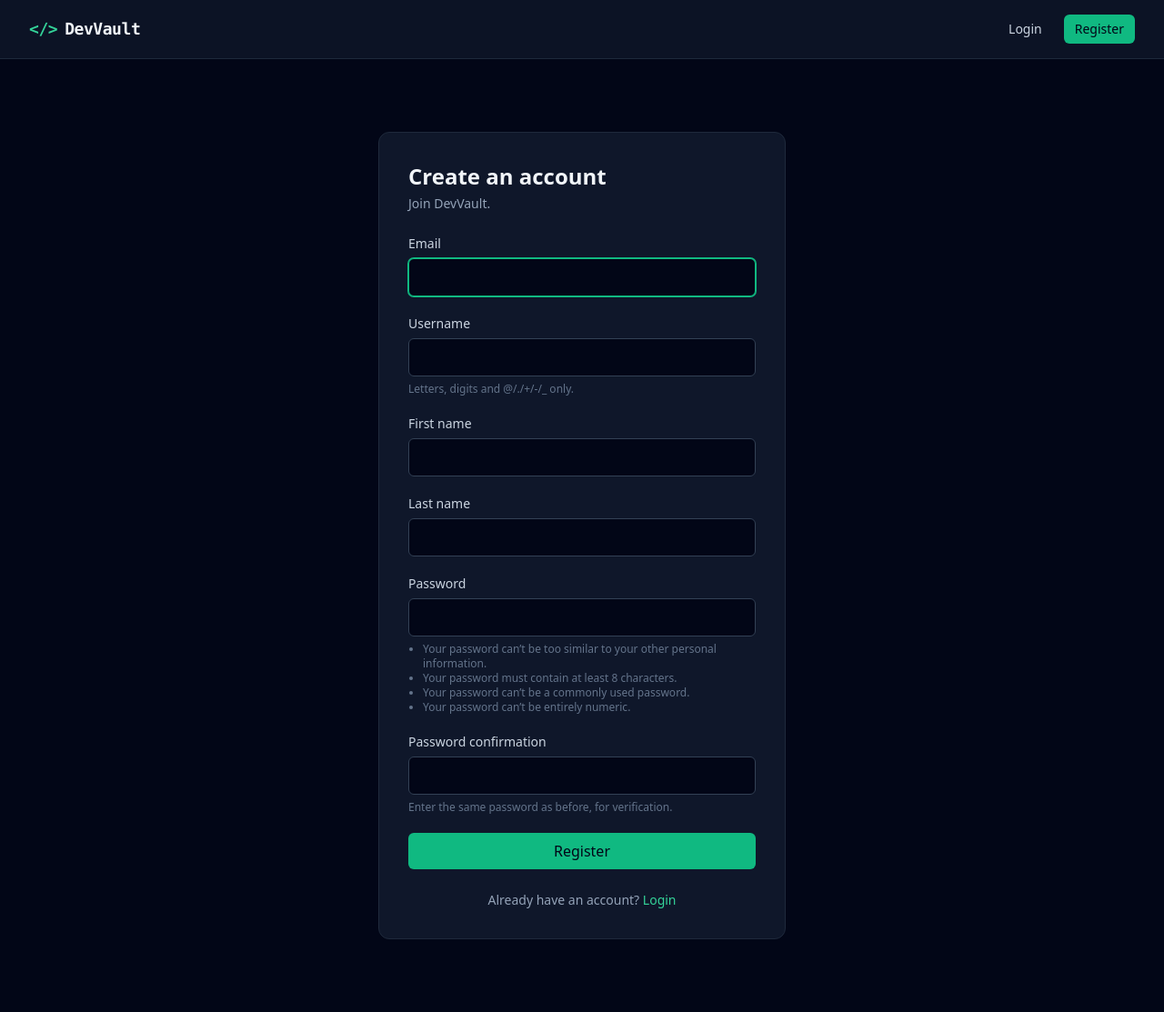
After one commit to ahmadhelo22/DevVault, a Django app: page /accounts/register/ in a window 1280 px wide. The commit adds this page. Shown: the whole page at 91% size. Run offline with Django 5.2, Linux system fonts and the light colour scheme; some libraries are stand-ins or nearby versions.

Commit message:
Add authentication flow and home page
- Add RegisterForm for CustomUser (email, username, first/last name)
- Add register view and login/logout/register URLs in accounts
- Add home view and URL in vault
- Add login, register and home templates
- Add shared form_fields partial for styled form rendering
- Link navbar in base.html to real URLs; logout is now a POST form with CSRF
- Set LOGIN_URL, LOGIN_REDIRECT_URL and LOGOUT_REDIRECT_URL in settings

```diff
--- /dev/null
+++ b/accounts/forms.py
@@ -0,0 +1,9 @@
+from django.contrib.auth.forms import UserCreationForm
+
+from .models import CustomUser
+
+
+class RegisterForm(UserCreationForm):
+    class Meta:
+        model = CustomUser
+        fields = ("email", "username", "first_name", "last_name")
--- /dev/null
+++ b/accounts/templates/accounts/register.html
@@ -0,0 +1,26 @@
+{% extends "base.html" %}
+
+{% block title %}Register · DevVault{% endblock %}
+
+{% block content %}
+    <div class="mx-auto max-w-md py-12">
+        <div class="rounded-xl border border-slate-800 bg-slate-900 p-8">
+            <h1 class="text-2xl font-bold text-slate-100">Create an account</h1>
+            <p class="mt-1 text-sm text-slate-400">Join DevVault.</p>
+
+            <form method="post" class="mt-6 space-y-5">
+                {% csrf_token %}
+                {% include "partials/form_fields.html" %}
+                <button type="submit"
+                        class="w-full rounded-md bg-emerald-500 px-4 py-2 font-medium text-slate-950 transition hover:bg-emerald-400">
+                    Register
+                </button>
+            </form>
+
+            <p class="mt-6 text-center text-sm text-slate-400">
+                Already have an account?
+                <a href="{% url 'accounts:login' %}" class="font-medium text-emerald-400 hover:text-emerald-300">Login</a>
+            </p>
+        </div>
+    </div>
+{% endblock %}
--- a/accounts/urls.py
+++ b/accounts/urls.py
@@ -1,5 +1,19 @@
+from django.contrib.auth import views as auth_views
 from django.urls import path
+
+from . import views
 
 app_name = "accounts"
 
-urlpatterns = []
+urlpatterns = [
+    path(
+        "login/",
+        auth_views.LoginView.as_view(
+            template_name="accounts/login.html",
+            redirect_authenticated_user=True,
+        ),
+        name="login",
+    ),
+    path("logout/", auth_views.LogoutView.as_view(), name="logout"),
+    path("register/", views.register, name="register"),
+]
--- a/accounts/views.py
+++ b/accounts/views.py
@@ -1,3 +1,20 @@
-from django.shortcuts import render
+from django.contrib.auth import login
+from django.shortcuts import redirect, render
 
-# Create your views here.
+from .forms import RegisterForm
+
+
+def register(request):
+    if request.user.is_authenticated:
+        return redirect("vault:home")
+
+    if request.method == "POST":
+        form = RegisterForm(request.POST)
+        if form.is_valid():
+            user = form.save()
+            login(request, user)
+            return redirect("vault:home")
+    else:
+        form = RegisterForm()
+
+    return render(request, "accounts/register.html", {"form": form})
--- a/config/settings.py
+++ b/config/settings.py
@@ -130,3 +130,7 @@ MAILERS = {
 
 
 AUTH_USER_MODEL = "accounts.CustomUser"
+
+LOGIN_URL = "accounts:login"
+LOGIN_REDIRECT_URL = "vault:home"
+LOGOUT_REDIRECT_URL = "vault:home"
--- a/templates/base.html
+++ b/templates/base.html
@@ -22,7 +22,7 @@
                 <div class="flex h-16 items-center justify-between">
 
                     <!-- Logo -->
-                    <a href="/" class="flex items-center gap-2 font-mono text-lg font-bold tracking-tight">
+                    <a href="{% url 'vault:home' %}" class="flex items-center gap-2 font-mono text-lg font-bold tracking-tight">
                         <span class="text-emerald-400">&lt;/&gt;</span>
                         <span class="text-slate-100">DevVault</span>
                     </a>
@@ -31,16 +31,19 @@
                     <div class="flex items-center gap-3 text-sm">
                         {% if user.is_authenticated %}
                             <span class="hidden sm:inline font-mono text-slate-400">{{ user.email }}</span>
-                            <button type="button"
-                                    class="rounded-md border border-slate-700 px-3 py-1.5 font-medium text-slate-300 transition hover:border-red-500/60 hover:bg-red-500/10 hover:text-red-400">
-                                Logout
-                            </button>
+                            <form method="post" action="{% url 'accounts:logout' %}">
+                                {% csrf_token %}
+                                <button type="submit"
+                                        class="rounded-md border border-slate-700 px-3 py-1.5 font-medium text-slate-300 transition hover:border-red-500/60 hover:bg-red-500/10 hover:text-red-400">
+                                    Logout
+                                </button>
+                            </form>
                         {% else %}
-                            <a href="#"
+                            <a href="{% url 'accounts:login' %}"
                                class="rounded-md px-3 py-1.5 font-medium text-slate-300 transition hover:bg-slate-800 hover:text-white">
                                 Login
                             </a>
-                            <a href="#"
+                            <a href="{% url 'accounts:register' %}"
                                class="rounded-md bg-emerald-500 px-3 py-1.5 font-medium text-slate-950 transition hover:bg-emerald-400">
                                 Register
                             </a>
--- /dev/null
+++ b/templates/partials/form_fields.html
@@ -0,0 +1,24 @@
+{% if form.non_field_errors %}
+    <div class="rounded-md border border-red-500/40 bg-red-500/10 px-4 py-3 text-sm text-red-400">
+        {% for error in form.non_field_errors %}
+            <p>{{ error }}</p>
+        {% endfor %}
+    </div>
+{% endif %}
+
+{% for field in form %}
+    <div class="space-y-1.5">
+        <label for="{{ field.id_for_label }}" class="block text-sm font-medium text-slate-300">
+            {{ field.label }}
+        </label>
+        <div class="[&_input]:w-full [&_input]:rounded-md [&_input]:border [&_input]:border-slate-700 [&_input]:bg-slate-950 [&_input]:px-3 [&_input]:py-2 [&_input]:text-slate-100 [&_input]:outline-none [&_input:focus]:border-emerald-500 [&_input:focus]:ring-1 [&_input:focus]:ring-emerald-500">
+            {{ field }}
+        </div>
+        {% if field.help_text %}
+            <div class="text-xs text-slate-500 [&_ul]:list-disc [&_ul]:pl-4">{{ field.help_text|safe }}</div>
+        {% endif %}
+        {% for error in field.errors %}
+            <p class="text-xs text-red-400">{{ error }}</p>
+        {% endfor %}
+    </div>
+{% endfor %}
--- a/vault/urls.py
+++ b/vault/urls.py
@@ -1,5 +1,9 @@
 from django.urls import path
+
+from . import views
 
 app_name = "vault"
 
-urlpatterns = []
+urlpatterns = [
+    path("", views.home, name="home"),
+]
--- a/vault/views.py
+++ b/vault/views.py
@@ -1,3 +1,5 @@
 from django.shortcuts import render
 
-# Create your views here.
+
+def home(request):
+    return render(request, "vault/home.html")
```
Also changed, not shown: accounts/templates/accounts/login.html (added, +27 -0 lines), vault/templates/vault/home.html (added, +29 -0 lines).
